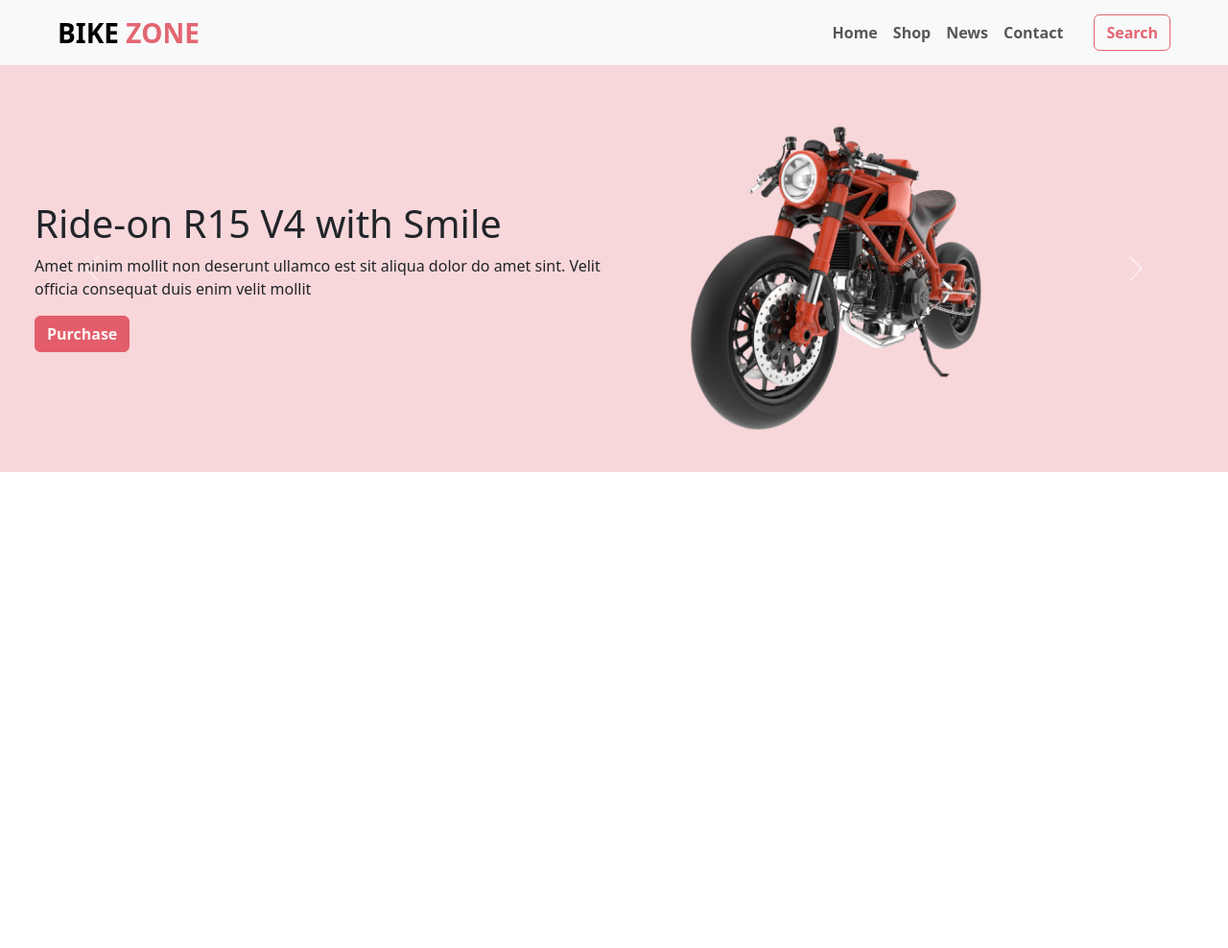
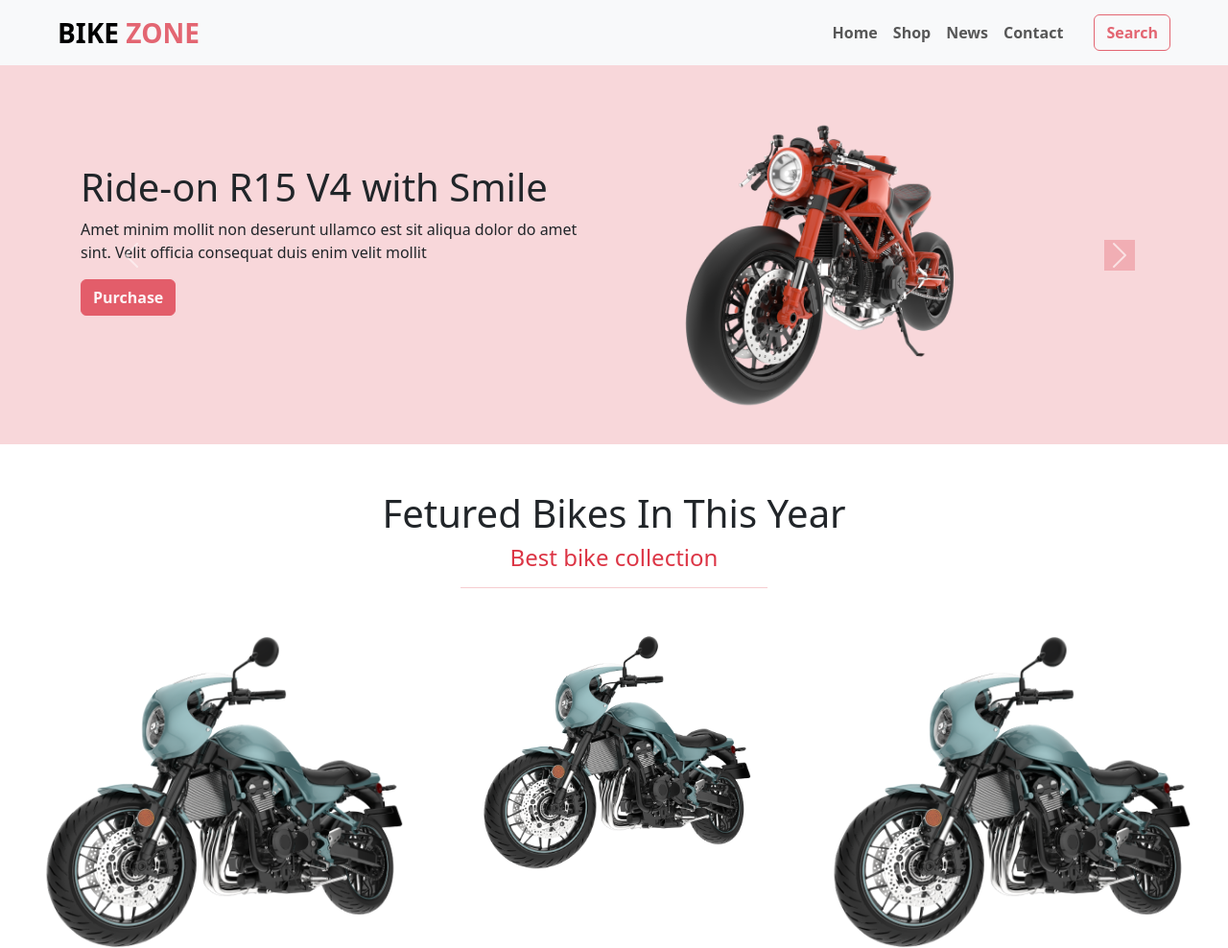
Before and after one commit to Habebur-rahman/project-by-bootstrap, a plain HTML site: page index.html in a window 1280 px wide. Shown: the whole page at 96% size. Before the commit the page ends 800 px from the top, so only its background shows below. Drawn offline with Linux system fonts and the light colour scheme.

Commit message:
fetured section added

```diff
--- a/index.html
+++ b/index.html
@@ -12,6 +12,7 @@
       href="./assets/images/faq.png"
       type="image/x-icon"
     />
+
   </head>
   <body>
     <!-- header section starts -->
@@ -65,7 +66,7 @@
       <!-- navbar end -->
 
       <!-- banner section start -->
-      <section class="bg-danger-subtle ">
+      <section class="bg-danger-subtle px-5 ">
         <div id="carouselExample" class="carousel slide">
           <div class="carousel-inner">
             <div class="carousel-item active">
@@ -78,7 +79,7 @@
                     Velit officia consequat duis enim velit mollit
                   </p>
                   <button
-                    class="btn btn-danger opacity-75 fw-semibold"
+                    class="btn btn-danger opacity-75 mb-5 fw-semibold"
                     type="submit"
                   >
                     Purchase
@@ -105,7 +106,7 @@
                     Velit officia consequat duis enim velit mollit
                   </p>
                   <button
-                    class="btn btn-danger opacity-75 fw-semibold"
+                    class="btn btn-danger opacity-75 mb-5 fw-semibold"
                     type="submit"
                   >
                     Purchase
@@ -131,7 +132,7 @@
                       Velit officia consequat duis enim velit mollit
                     </p>
                     <button
-                      class="btn btn-danger opacity-75 fw-semibold"
+                      class="btn btn-danger opacity-75 mb-5 fw-semibold"
                       type="submit"
                     >
                       Purchase
@@ -154,7 +155,7 @@
             data-bs-target="#carouselExample"
             data-bs-slide="prev"
           >
-            <span class="carousel-control-prev-icon" aria-hidden="true"></span>
+            <span class="carousel-control-prev-icon " aria-hidden="true"></span>
             <span class="visually-hidden">Previous</span>
           </button>
           <button
@@ -163,7 +164,7 @@
             data-bs-target="#carouselExample"
             data-bs-slide="next"
           >
-            <span class="carousel-control-next-icon" aria-hidden="true"></span>
+            <span class="carousel-control-next-icon bg-danger opacity-50 ms-5" aria-hidden="true"></span>
             <span class="visually-hidden">Next</span>
           </button>
         </div>
@@ -171,11 +172,32 @@
       <!-- banner section end -->
     </header>
     <!-- header section ends -->
+
     <!-- main section starts -->
-    <main></main>
+    <main >
+        <!-- Fetured section start -->
+        <section class="mt-5" >
+            <div class="text-start text-md-center  ">
+            <h1>Fetured Bikes In This Year</h1>
+            <h4 class="text-danger">Best bike collection</h4>
+            <hr class="w-25 mx-auto text-danger ">
+            <div class="row row-cols-1 row-cols-sm-2 row-cols-md-3 mt-5 mx-4">
+                <div class="col "> <img class="w-100" src="./assets/images/bike1.png" alt=""></div>
+                <div class="col "> <img class="w-75" src="./assets/images/bike1.png" alt=""></div>
+                <div class="col "> <img class="w-100" src="./assets/images/bike1.png" alt=""></div>
+
+            </div>
+        </div>
+        </section>
+        <!-- Fetured section end -->
+
+
+    </main>
     <!-- main section ends -->
     <!-- footer section starts -->
-    <footer></footer>
+    <footer>
+
+    </footer>
     <!-- footer section ends -->
 
     <!-- js link -->
```
